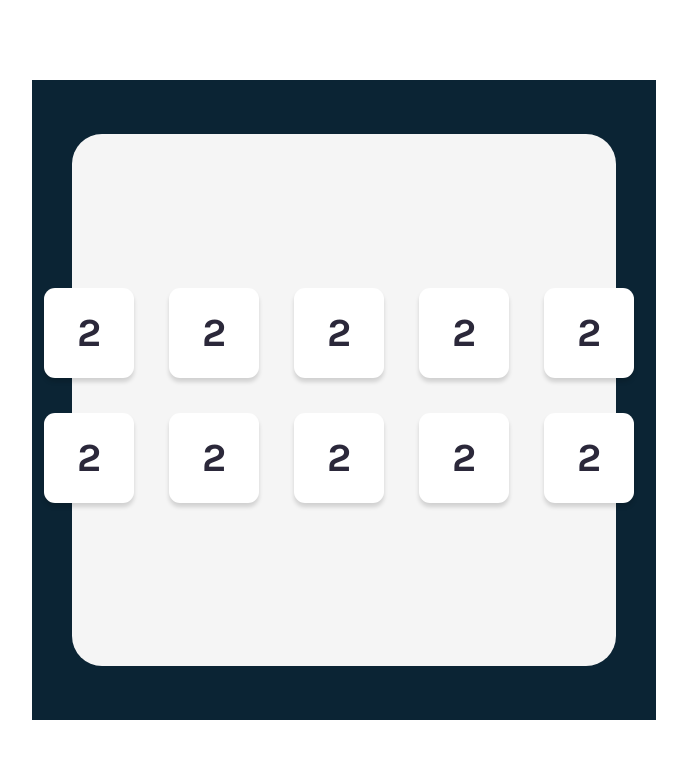
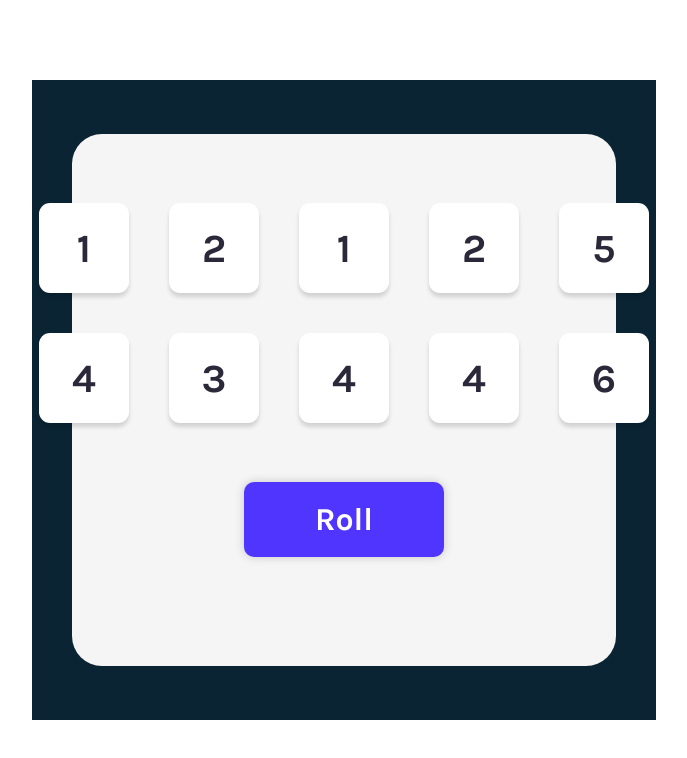
Before and after one commit to HemantAntony/tenzies, a React (Create React App) app: page / in a window 1280 px wide. Shown: the top 758 px of the page, without its empty margins (296-983 px from the left). Built offline with nearby package versions, Linux system fonts and the light colour scheme; the HTML template or start-up script is replaced by a standard one.

Commit message:
Added Dice and Roll button

```diff
--- a/src/App.js
+++ b/src/App.js
@@ -1,21 +1,30 @@
+import React from "react"
 import Die from "./components/Die"
 
 function App() {
+  const [dice, setDice] = React.useState(allNewDice());
+
+  function allNewDice() {
+    let dice = []
+    for (let i = 0; i < 10; i++) {
+      dice.push(Math.floor(Math.random() * 6) + 1)
+    }
+    return dice
+  }
+
+  function rollDice() {
+    setDice(allNewDice())
+  }
+
+  const diceElements = dice.map(die=><Die value={die}/>)
+
   return (
     <div className="App">
       <main>
         <div className="die--grid">
-          <Die />
-          <Die className="green"/>
-          <Die />
-          <Die />
-          <Die />
-          <Die />
-          <Die />
-          <Die />
-          <Die />
-          <Die />
+          {diceElements}
         </div>
+        <button className="roll" onClick={rollDice}>Roll</button>
       </main>
     </div>
   );
--- a/src/components/Die.js
+++ b/src/components/Die.js
@@ -1,5 +1,5 @@
-export default function Die() {
+export default function Die(props) {
     return (<div className="die">
-        2
+        <h2 className="die--text">{props.value}</h2>
     </div>)
 }
--- a/src/index.css
+++ b/src/index.css
@@ -25,7 +25,8 @@ main {
     width: 100%;
     height: 95%;
     display: flex;
-    justify-content: center;
+    flex-direction: column;
+    justify-content: space-around;
     align-items: center;
     background-color: #F5F5F5;
     border-radius: 30px;
@@ -34,13 +35,8 @@ main {
 
 .die--grid {
     display: grid;
-    /* justify-content: space-around; */
-    /* margin-top: 40px; */
-    /* margin-bottom: 40px; */
-    /* width: 500px; */
-    grid-template-rows: repeat(2, 100px);
-    grid-template-columns: repeat(5, 100px);
-    gap: 25px;
+    grid-template: auto auto / repeat(5, 1fr);
+    gap: 40px;
 }
 
 .die {
@@ -51,9 +47,11 @@ main {
     align-items: center;
     background-color: #fff;
     border-radius: 11px;
-    /* box-shadow: 0px 7px 7px rgba(38, 38, 38, 0.81); */
-    /* box-shadow: 0px 4px 5px rgba(72, 72, 72, 0.288); */
     box-shadow: 0px 4px 4px rgba(0, 0, 0, 0.15);
+    cursor: pointer;
+}
+
+.die--text {
     font-size: 40px;
     font-weight: bold;
     color: #2B283A;
@@ -62,3 +60,23 @@ main {
 .green {
     background-color: #59E391;
 }
+
+.roll {
+    display: block;
+    width: 200px;
+    height: 75px;
+    margin: 40px;
+    background-color: #5035FF;
+    color: white;
+    font-size: 2rem;
+    font-family: Karla, sans-serif;
+    font-weight: bold;
+    border-radius: 10px;
+    border: none;
+    box-shadow: 0px 0px 10px rgba(50, 50, 50, 0.227);
+    cursor: pointer;
+}
+
+.roll:focus {
+    outline: none;
+}
```
